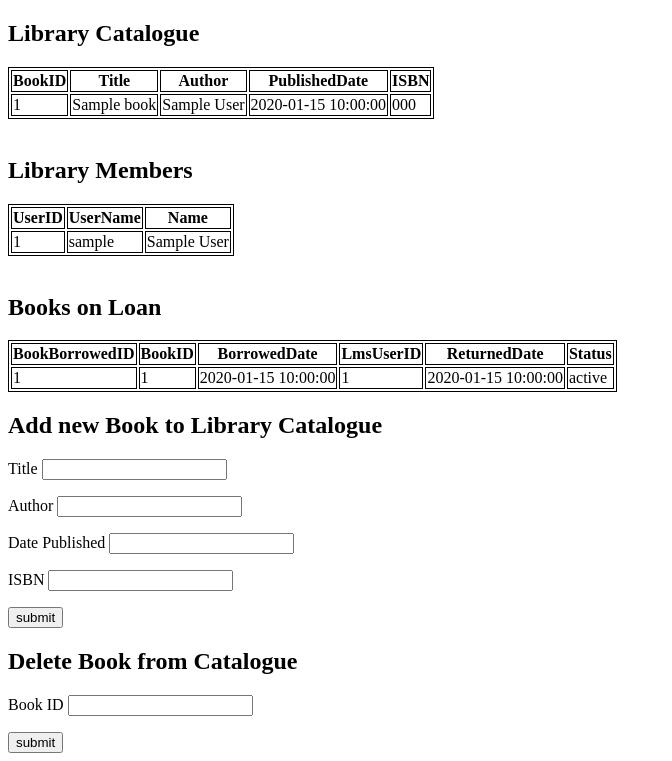
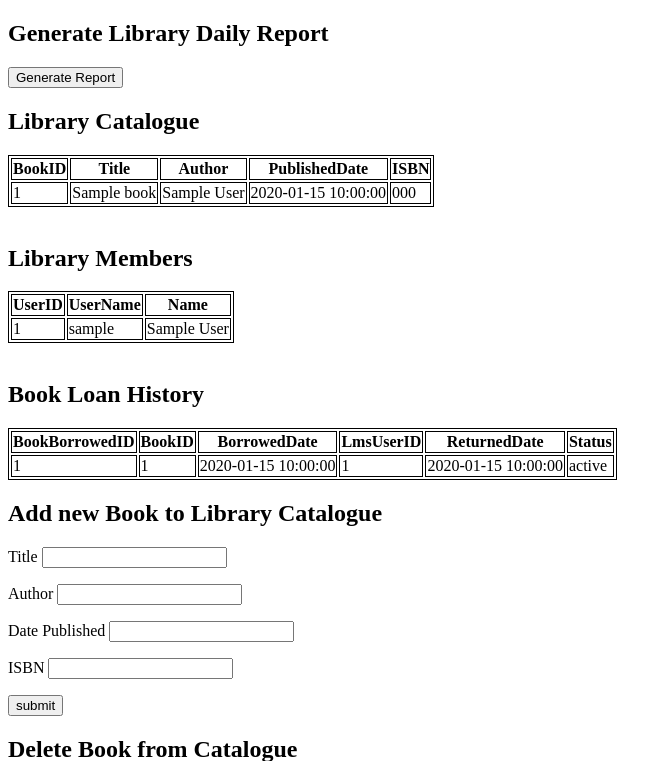
Before and after one commit to ijkeleher/library-pi2, a Flask app: template master-pi/templates/index.html in a window 1280 px wide. Shown: the top 761 px of the page, without its empty margins (0-672 px from the left). Run offline with Flask 2, Linux system fonts and the light colour scheme; tables that the repository leaves empty hold one stand-in row (values such as "Sample post"); the template is opened without the code that fills it: values that come from a table or form of the project are taken from there, most other values are stand-ins (such as "Sample title", 1, 10 or a date in 2020); parts of the project's set-up code (start-up, migrations or seed data) failed here and were passed over.

Commit message:
Added button to generate daily report

```diff
--- a/master-pi/templates/index.html
+++ b/master-pi/templates/index.html
@@ -8,6 +8,9 @@
                 </style>
     </head>
     <body>
+        <h2>Generate Library Daily Report</h2>
+        <button onclick="window.location.href = 'https://datastudio.google.com/open/1wVlGLrE9p_EcmUeWL4N2NV8Mp5U6nyj0';">Generate Report</button>
+
         <h2>Library Catalogue</h2>
         <table>
             <tr>
@@ -47,7 +50,7 @@
         </table>
         <br />
 
-        <h2>Books on Loan</h2>
+        <h2>Book Loan History</h2>
         <table>
             <tr>
                 <th>BookBorrowedID</th>
@@ -87,5 +90,7 @@
 
 
 
+
+
     </body>
 </html>
```
